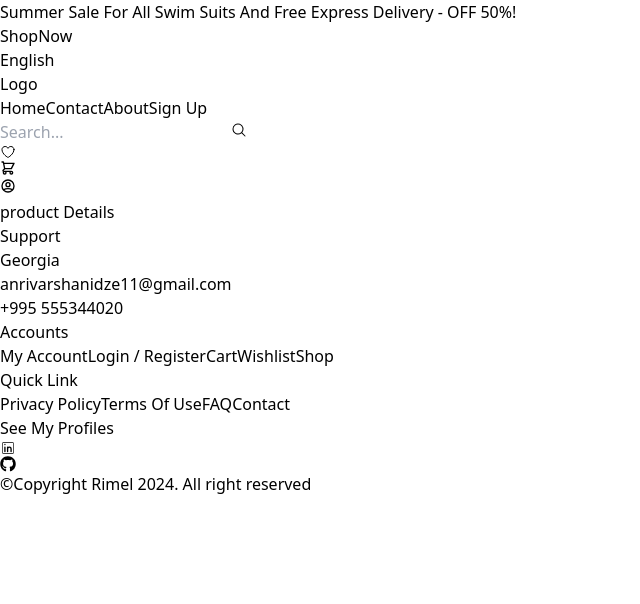
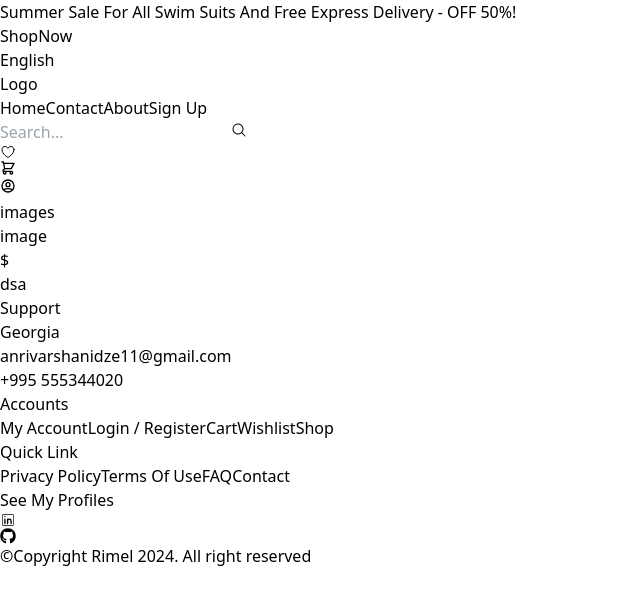
Before and after one commit to anri24/tech-ecom, a React (Vite) app: page /product/1 in a window 1280 px wide. Shown: the top 604 px of the page, without its empty margins (0-640 px from the left). Built offline with nearby package versions, Linux system fonts and the light colour scheme; no server answers.

Commit message:
change product details page

```diff
--- a/src/users/components/Header.jsx
+++ b/src/users/components/Header.jsx
@@ -37,7 +37,7 @@ function Header() {
                                 {token ?(
                                     <>
                                         <Link to='/login' className="hover:bg-stone-300 p-2">Login</Link>
-                                        <Link to='/register' className="hover:bg-stone-300 p-2">Register</Link>
+                                        <Link to='/signup' className="hover:bg-stone-300 p-2">Sign Up</Link>
                                     </>)
                                     :
                                     (<>
--- a/src/users/views/Dashboard.jsx
+++ b/src/users/views/Dashboard.jsx
@@ -44,7 +44,7 @@ function Dashboard() {
                 <SectionSmallTitle>Our Products</SectionSmallTitle>
                 <SectionTitle carusel={true}>Explore Our Products</SectionTitle>
                 <div className="mt-5 flex gap-16 flex-wrap">
-                {productLimited.map(product => <ProductItem key={product.id} data={product} />)}
+                {productLimited.data?.map(product => <ProductItem key={product.id} data={product} />)}
                 </div>
                 <Link className="mt-5 flex justify-center p-10">
                     <div className="bg-red-500 px-10 py-3 text-white rounded capitalize">View All Product</div>
--- a/src/users/views/ProductDetails.jsx
+++ b/src/users/views/ProductDetails.jsx
@@ -1,7 +1,31 @@
+import { useParams } from "react-router-dom"
+import axiosClient from "../../axios-client"
+import { useEffect, useState } from "react"
+
 function ProductDetails() {
+    const [product, setProduct] = useState({})
+    const productId = useParams()
+    useEffect(() => {
+        axiosClient.get(`product/${productId.id}`).then(({data}) => setProduct(data.data))
+    }, [])
+
     return (
-        <div>
-            product Details
+        <div className="flex justify-center gap-2">
+            <div className="w-[50%]  flex justify-center gap-2">
+                <div className="w-[20%]">images</div>
+                <div className="border border-black w-[50%]">image</div>
+            </div>
+            <div className="w-[30%]">
+                <div className="p-2 border-b-2 border-stone-400">
+                <div className="font-bold text-xl">{product.name}</div>
+                {/* <div>{product.in_stock}</div> */}
+                <div className="text-lg font-medium">${product.price}</div>
+                <div className="">{product.description}</div>
+                </div>
+                <div className="p-2">
+                    <div>dsa</div>
+                </div>
+            </div>
         </div>
     )
 }
```
